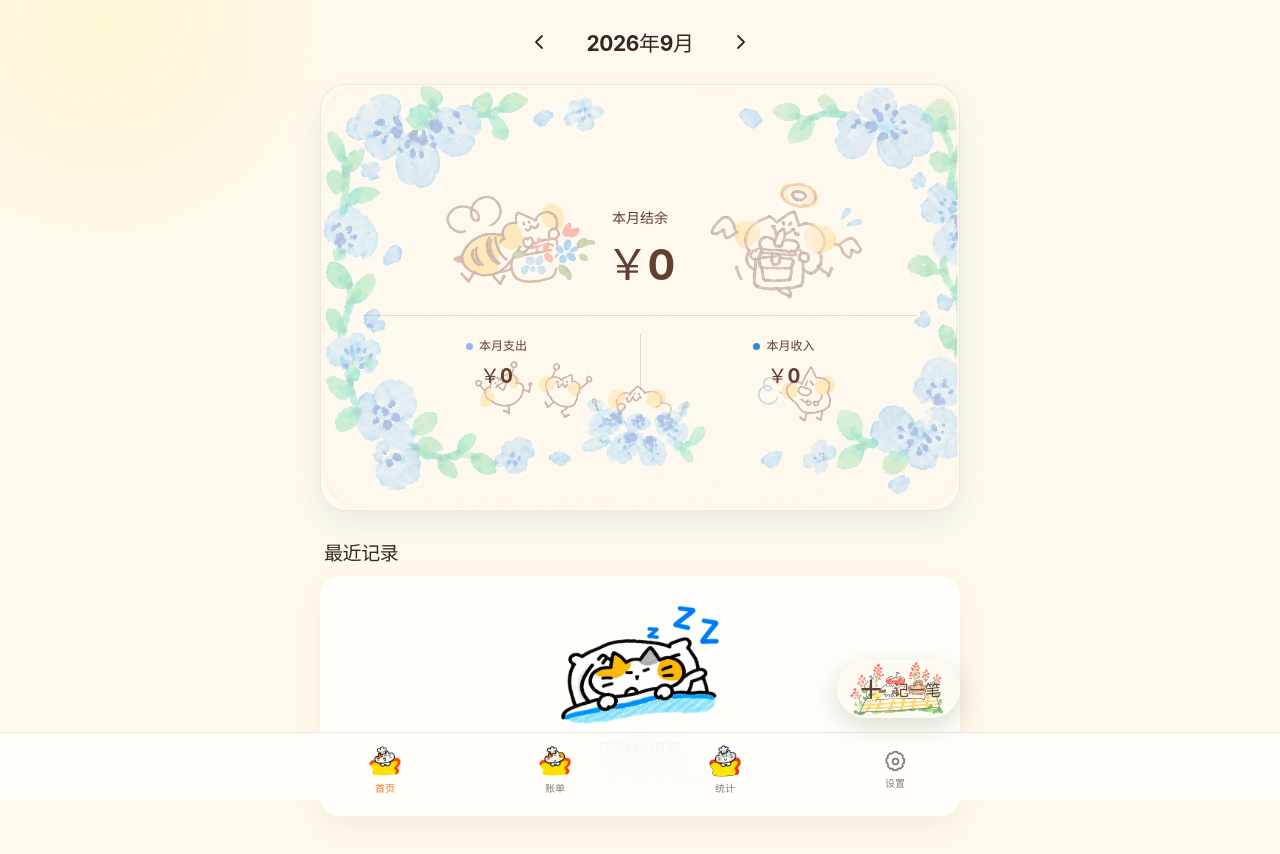
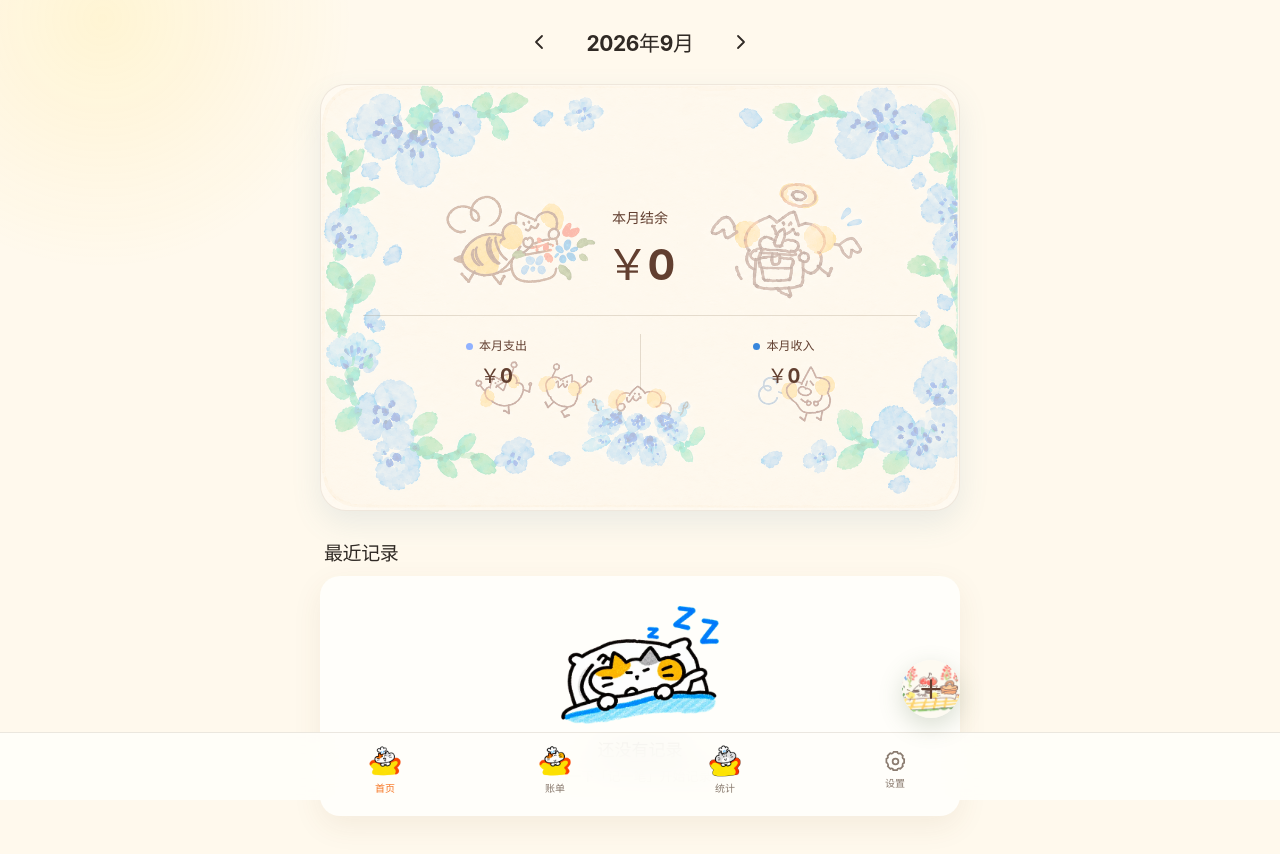
Before and after one commit to GsmhKor/my-ledger, a React (Vite) app: page / in a window 1280 px wide. Shown: the top 854 px of the page. Built offline with nearby package versions, Linux system fonts and the light colour scheme.

Commit message:
发布 1.5.4 删除记一笔

```diff
--- a/package.json
+++ b/package.json
@@ -1,7 +1,7 @@
 {
   "name": "my-ledger",
   "private": true,
-  "version": "1.5.3",
+  "version": "1.5.4",
   "type": "module",
   "scripts": {
     "dev": "vite",
--- a/src/App.css
+++ b/src/App.css
@@ -47,7 +47,7 @@
 .tab-bar button { min-width: 60px; display: flex; flex-direction: column; align-items: center; justify-content: center; gap: 2px; color: var(--muted); background: transparent; font-size: 10px; }
 .tab-bar button.active { color: var(--accent); }
 .tab-cat { display: block; width: 34px; height: 34px; object-fit: contain; }
-.floating-add { position: fixed; z-index: 21; right: max(20px, calc((100vw - 640px) / 2)); bottom: calc(82px + env(safe-area-inset-bottom)); min-width: 58px; height: 58px; display: flex; align-items: center; justify-content: center; gap: 7px; padding: 0 19px; border-radius: 29px; color: white; background: var(--accent); box-shadow: 0 8px 24px rgba(225, 100, 30, .34); font-weight: 650; }
+.floating-add { position: fixed; z-index: 21; right: max(20px, calc((100vw - 640px) / 2)); bottom: calc(82px + env(safe-area-inset-bottom)); width: 58px; min-width: 58px; height: 58px; display: flex; align-items: center; justify-content: center; padding: 0; border-radius: 29px; color: white; background: var(--accent); box-shadow: 0 8px 24px rgba(225, 100, 30, .34); font-weight: 650; }
 .floating-add:active { transform: scale(.96); }
 .floating-add--picnic { overflow: hidden; color: #623f30; background: var(--surface); box-shadow: 0 8px 24px rgba(83,108,73,.22); text-shadow: 0 1px 2px var(--surface); }
 :root[data-theme="dark"] .floating-add--picnic { color: var(--text); }
@@ -110,5 +110,5 @@
 .app-loading { min-height: 100vh; min-height: 100dvh; display: flex; flex-direction: column; align-items: center; justify-content: center; gap: 10px; color: var(--muted); font-size: 13px; }.app-loading .mini-app-icon { margin: 0; }
 @keyframes fade-in { from { opacity: 0 } } @keyframes sheet-up { from { transform: translateY(100%) } } @keyframes toast-in { from { opacity: 0; transform: translate(-50%, -8px) } }
 @media (min-width: 700px) { .page { padding-right: 20px; padding-left: 20px; }.editor-sheet { margin-bottom: 12px; border-radius: 26px; }.sheet-backdrop { align-items: center; }.floating-add { right: calc((100vw - 640px) / 2); } }
-@media (max-width: 360px) { .page { padding-right: 12px; padding-left: 12px; }.category-grid { gap: 5px; }.floating-add span { display: none; }.floating-add { width: 58px; padding: 0; } }
+@media (max-width: 360px) { .page { padding-right: 12px; padding-left: 12px; }.category-grid { gap: 5px; } }
 @media (prefers-reduced-motion: reduce) { *, *::before, *::after { scroll-behavior: auto !important; animation-duration: .01ms !important; transition-duration: .01ms !important; } }
--- a/src/App.tsx
+++ b/src/App.tsx
@@ -35,7 +35,7 @@ function App() {
       {tab === 'bills' && <BillsPage month={month} onMonthChange={setMonth} transactions={monthTransactions} onEdit={openEdit} />}
       {tab === 'stats' && <StatsPage month={month} onMonthChange={setMonth} transactions={monthTransactions} />}
       {tab === 'settings' && <SettingsPage transactions={transactions} dark={dark} setDark={setDark} onRestore={restore} onClear={clear} notify={notify} />}
-      <button className={`floating-add${tab === 'home' ? ' floating-add--picnic' : ''}`} onClick={openNew} aria-label="记一笔"><Icon name="plus" size={30} /><span>记一笔</span></button>
+      <button className={`floating-add${tab === 'home' ? ' floating-add--picnic' : ''}`} onClick={openNew} aria-label="记一笔"><Icon name="plus" size={30} /></button>
       <TabBar active={tab} onChange={setTab} />
       {editorOpen && <TransactionEditor transaction={editing} onClose={() => setEditorOpen(false)} onSave={save} onDelete={remove} notify={notify} />}
       {toast && <div className="toast" role="status">{toast}</div>}
--- a/src/pages/SettingsPage.tsx
+++ b/src/pages/SettingsPage.tsx
@@ -60,6 +60,6 @@ export function SettingsPage({ transactions, dark, setDark, onRestore, onClear,
     </section>
     <h2 className="settings-section-title">危险操作</h2>
     <section className="settings-card danger-card"><button onClick={clear} disabled={!transactions.length}><span className="settings-icon red"><Icon name="trash" size={20} /></span><span>清空全部数据<small>删除此设备上的所有账单</small></span><Icon name="chevron-right" size={18} /></button></section>
-    <section className="app-info"><img className="mini-app-icon" src={`${import.meta.env.BASE_URL}pwa-192x192.png`} alt="我的账本图标" /><strong>我的账本</strong><span>版本 1.5.3</span><p>纯本地 · 无账号 · 无追踪</p></section>
+    <section className="app-info"><img className="mini-app-icon" src={`${import.meta.env.BASE_URL}pwa-192x192.png`} alt="我的账本图标" /><strong>我的账本</strong><span>版本 1.5.4</span><p>纯本地 · 无账号 · 无追踪</p></section>
   </main>
 }
```
Also changed, not shown: 2 other files (tests, documents, lock files or other folders).
